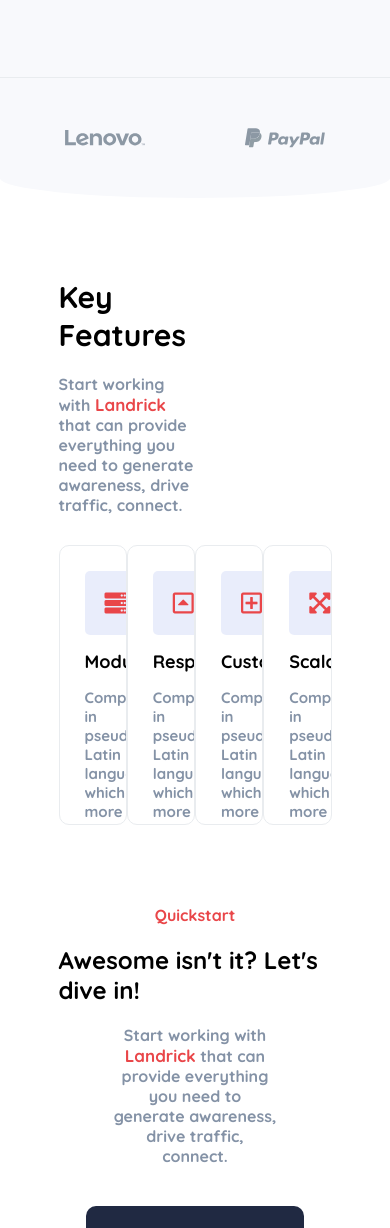
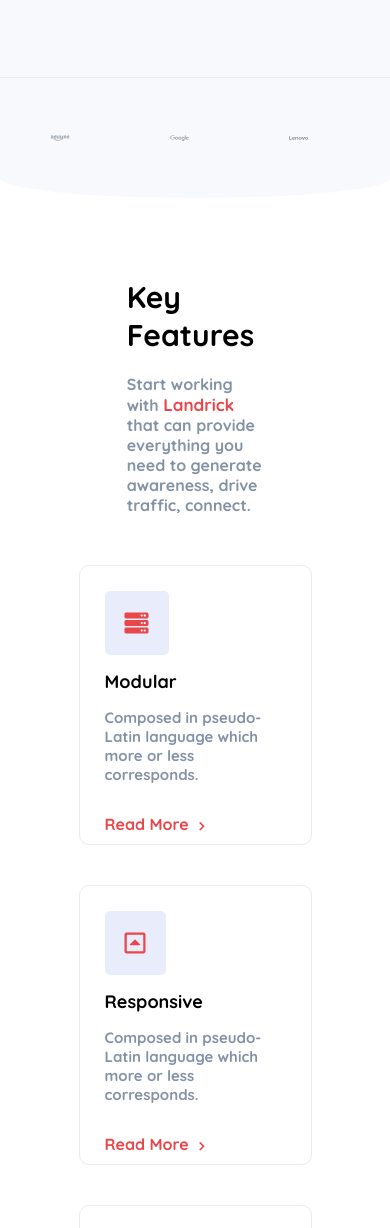
Before and after one commit to matassoli/proj-html-vuejs, a website: page index.html in a window 390 px wide. Shown: the part 772-2000 px from the top of the page. Drawn offline with nearby package versions, Linux system fonts and the light colour scheme.

Commit message:
features responsive

```diff
--- a/src/app.scss
+++ b/src/app.scss
@@ -7,6 +7,8 @@
 @import "partials/section_rates.scss";
 @import "partials/section_form.scss";
 @import "partials/footer.scss";
+@import "partials/responsive.scss";
+
 
 * {
   margin: 0;
--- a/src/partials/jumbo.scss
+++ b/src/partials/jumbo.scss
@@ -54,11 +54,11 @@
   border-bottom-right-radius: 90% 30%;
   display: flex;
   align-items: center;
-  justify-content: center;
+  justify-content: space-around;
 
   img {
     height: auto;
-    width: 80px;
+    width: 5%;
     margin: 0 50px;
   }
 }
--- /dev/null
+++ b/src/partials/responsive.scss
@@ -0,0 +1,17 @@
+@media only screen and (max-width: 1480px) {
+  .features {
+    .features__text {
+      margin: auto;
+    }
+
+    .box {
+      margin: 20px;
+    }
+
+    .features__container {
+      display: flex;
+      flex-wrap: wrap;
+      justify-content: center;
+    }
+  }
+}
--- a/src/partials/section_features.scss
+++ b/src/partials/section_features.scss
@@ -24,6 +24,7 @@ p {
 
 .features__container {
   display: flex;
+  flex-wrap: wrap;
   justify-content: space-between;
 }
 
@@ -35,6 +36,7 @@ p {
   border: 1px solid #E9ECEF;
   border-radius: 10px;
   padding: 25px;
+  margin: 5px;
 
   #icon--bg {
     visibility: hidden;
```
Also changed, not shown: index.html (+1 -1 lines), dist/app.css.
